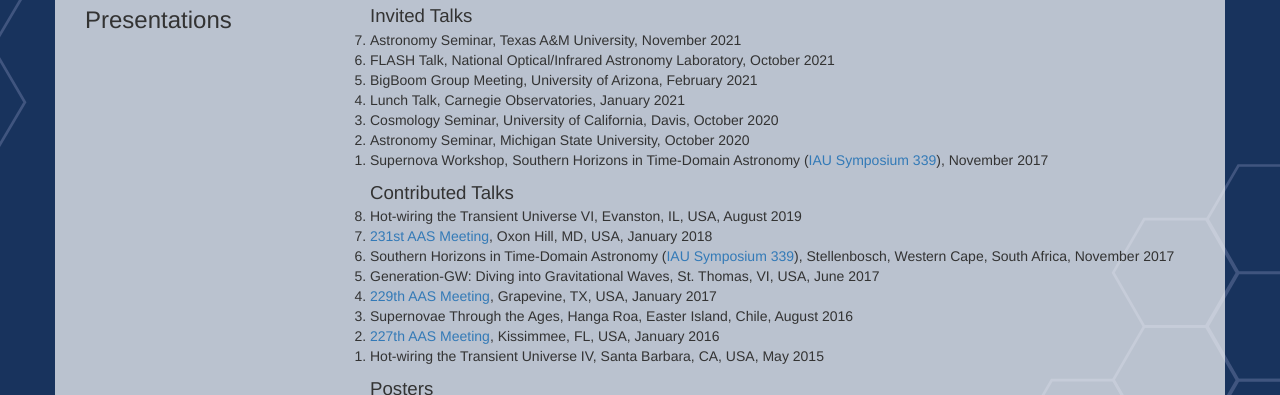
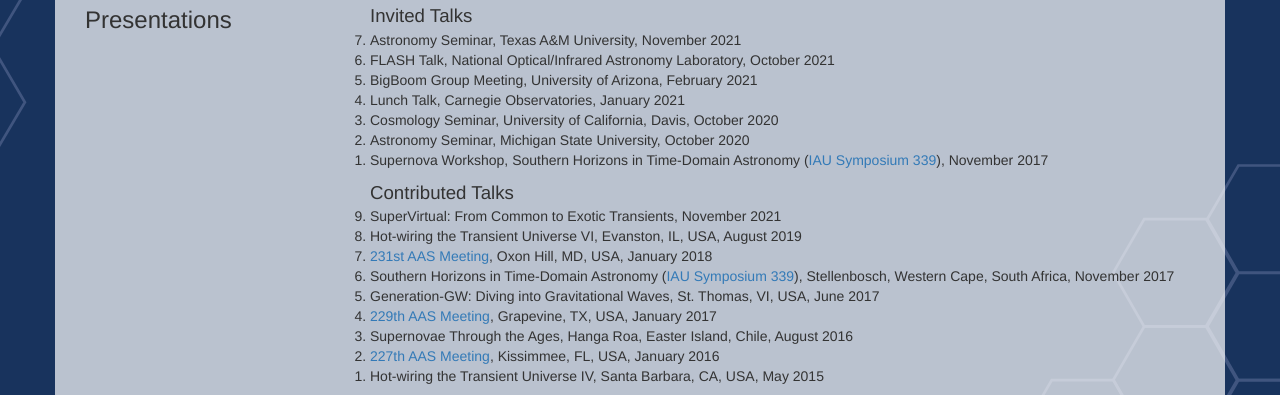
Before and after one commit to griffin-h/griffin-h.github.io, a plain HTML site: page cv.html in a window 1280 px wide. Shown: the part 2674-3069 px from the top of the page. Drawn offline with nearby package versions, Linux system fonts and the light colour scheme.

Commit message:
update talks

```diff
--- a/cv.html
+++ b/cv.html
@@ -290,6 +290,7 @@
           </ol>
           <span class="head">Contributed Talks</span>
           <ol class="body" reversed>
+            <li class="body">SuperVirtual: From Common to Exotic Transients, November 2021</li>
             <li class="body">Hot-wiring the Transient Universe VI, Evanston, IL, USA, August 2019</li>
             <li class="body"><a href="https://ui.adsabs.harvard.edu/abs/2018AAS...23120905H">231st AAS Meeting</a>, Oxon Hill, MD, USA, January 2018</li>
             <li class="body">Southern Horizons in Time-Domain Astronomy (<a href="https://ui.adsabs.harvard.edu/abs/2019IAUS..339...47H">IAU Symposium 339</a>), Stellenbosch, Western Cape, South Africa, November 2017</li>
```
